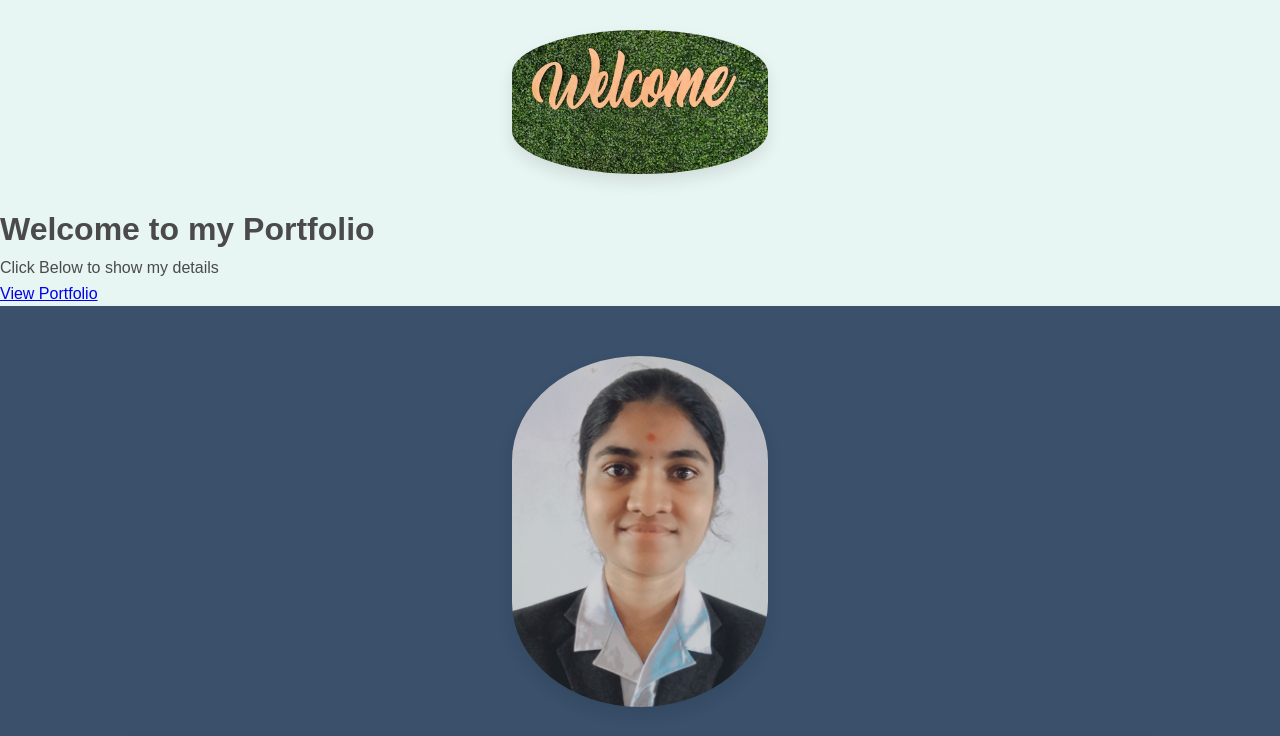
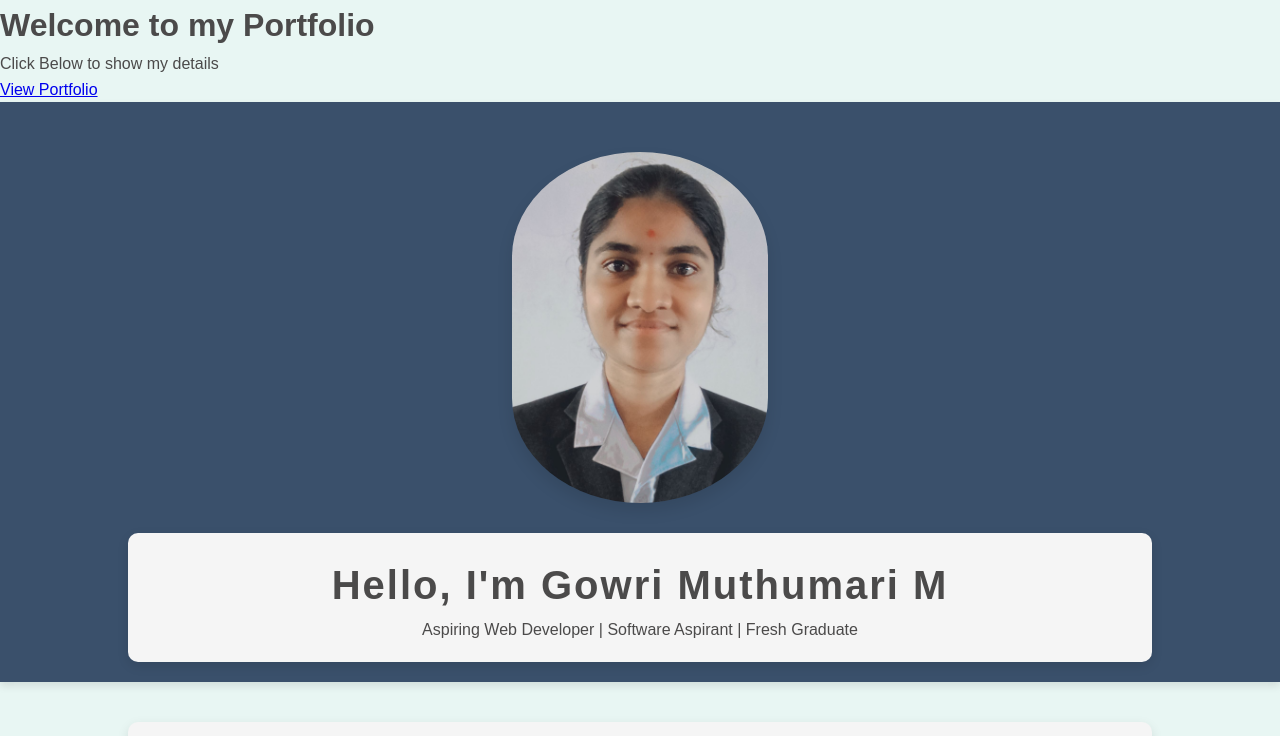
Before and after one commit to GowriMuthumari/Website-portfolio-, a plain HTML site: page index.html in a window 1280 px wide. Shown: the top 736 px of the page. Drawn offline with Linux system fonts and the light colour scheme.

Commit message:
Update index.html

```diff
--- a/index.html
+++ b/index.html
@@ -7,12 +7,9 @@
   <link rel="stylesheet" href="style.css">
 </head>
 <body>
-  <div class="image-container">
-                <img src="welcome.jpg" alt="Gowri Muthumari M" class="center-image">
-            </div>
+
    <div class="cover">
-
-        <h1>Welcome to my Portfolio</h1>
+         <h1>Welcome to my Portfolio</h1>
         <p>Click Below to show my details</p>
 
         <a href="index.html" class="cta-button">View Portfolio</a>
```
